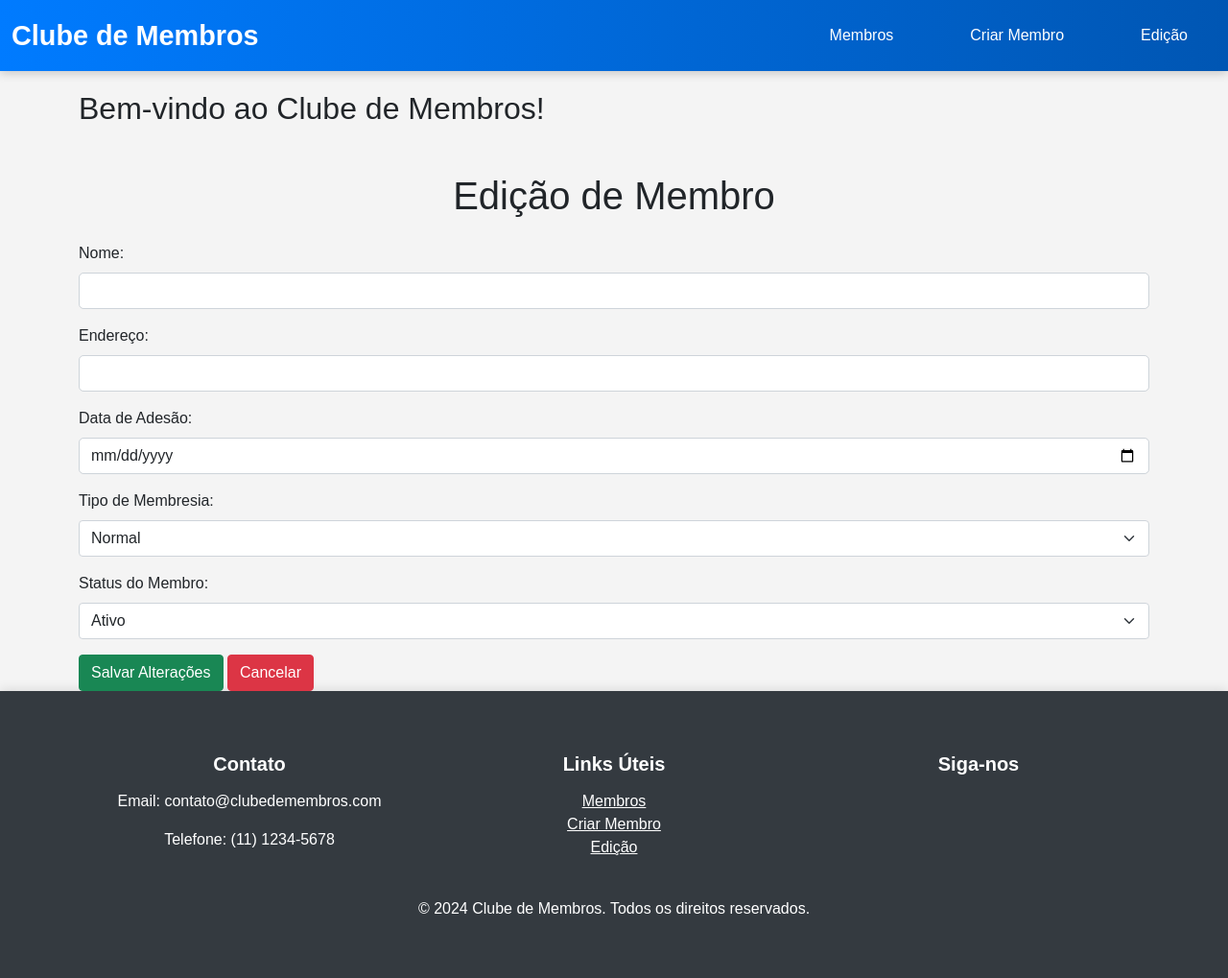
After one commit to LuanGraciano/Projeto_Luan, a PHP site: template src/views/panel/clubeEdit.php in a window 1280 px wide. The commit adds this page. Shown: the whole page at 96% size. Run offline with PHP 8.4, Linux system fonts and the light colour scheme; the template is opened without the code that fills it, so the values that code supplies are empty; some libraries are stand-ins or nearby versions.

Commit message:
aula 03/10/24

```diff
--- a/src/Controllers/Panel/Clube/Clube.php
+++ b/src/Controllers/Panel/Clube/Clube.php
@@ -5,13 +5,15 @@ use Luan\Clube\Helpers\Template\Loader;
 
 class Clube
 {
+    protected Loader $template;
     public function __construct() {
         $this->template = new Loader();
     }
 
     public function execute()
     {
-        echo "Listagem de agendamentos";
+
+        $this->template->render('panel/clube', true);
     }
 
 }
--- a/src/Controllers/Panel/Clube/Create.php
+++ b/src/Controllers/Panel/Clube/Create.php
@@ -5,13 +5,15 @@ use Luan\Clube\Helpers\Template\Loader;
 
 class Create
 {
+    protected Loader $template;
     public function __construct() {
         $this->template = new Loader();
     }
 
     public function execute()
     {
-        echo "tela de criação";
+
+        $this->template->render('panel/clubeCreate', true);
     }
 
 }
--- a/src/Controllers/Panel/Clube/Edit.php
+++ b/src/Controllers/Panel/Clube/Edit.php
@@ -5,13 +5,14 @@ use Luan\Clube\Helpers\Template\Loader;
 
 class Edit
 {
+    protected Loader $template;
     public function __construct() {
         $this->template = new Loader();
     }
 
     public function execute()
     {
-        echo "tela de editação";
+        $this->template->render('panel/clubeEdit', true);
     }
 
 }
--- a/src/Routers/loader.php
+++ b/src/Routers/loader.php
@@ -23,8 +23,9 @@ class Loader
     public function execute()
     {
         $this->userRouter->execute();
+
+        $this->clubeRouters->execute();
         $this->router->dispatch();
-        $this->clubeRouters->execute();
 
         if ($this->router->error()) {
             echo "404";
--- /dev/null
+++ b/src/views/panel/clubeEdit.php
@@ -0,0 +1,95 @@
+
+    <style>
+        body {
+            background-color: #f4f4f4; /* Cor de fundo clara */
+            font-family: 'Arial', sans-serif; /* Fonte moderna */
+        }
+        .header {
+            background-color: #007bff; /* Azul */
+            color: white;
+            padding: 15px 0;
+            box-shadow: 0 2px 10px rgba(0, 0, 0, 0.2);
+        }
+        .header a {
+            color: white;
+            margin: 0 15px;
+            transition: color 0.3s;
+        }
+        .header a:hover {
+            color: #ffd700; /* Cor dourada ao passar o mouse */
+        }
+        .container {
+            margin-top: 20px;
+        }
+        .welcome-message {
+            background-color: #007bff; /* Fundo azul */
+            color: white; /* Texto branco */
+            padding: 30px; /* Espaçamento interno */
+            border-radius: 10px; /* Bordas arredondadas */
+            box-shadow: 0 4px 20px rgba(0, 0, 0, 0.1); /* Sombra leve */
+            text-align: center; /* Centraliza o texto */
+            margin-bottom: 30px; /* Espaço inferior */
+        }
+        .form-card {
+            background-color: white; /* Fundo branco para o formulário */
+            border-radius: 10px; /* Bordas arredondadas */
+            box-shadow: 0 4px 20px rgba(0, 0, 0, 0.1); /* Sombra leve */
+            padding: 30px; /* Padding interno */
+        }
+        .form-card h2 {
+            margin-bottom: 20px; /* Margem inferior */
+            font-weight: bold; /* Negrito */
+        }
+        .form-control {
+            border-radius: 5px; /* Bordas arredondadas nos campos */
+        }
+        .btn-custom {
+            background-color: #007bff; /* Azul */
+            color: white; /* Texto branco */
+            border: none; /* Sem borda */
+            border-radius: 5px; /* Bordas arredondadas */
+            transition: background-color 0.3s; /* Transição suave */
+        }
+        .btn-custom:hover {
+            background-color: #0056b3; /* Azul escuro ao passar o mouse */
+        }
+    </style>
+
+    <div class="container mt-5">
+        <h1 class="text-center">Edição de Membro</h1>
+        <form action="/editar-membro" method="POST" class="mt-4">
+            <div class="mb-3">
+                <label for="nome" class="form-label">Nome:</label>
+                <input type="text" class="form-control" id="nome" name="nome" required>
+            </div>
+            <div class="mb-3">
+                <label for="endereco" class="form-label">Endereço:</label>
+                <input type="text" class="form-control" id="endereco" name="endereco" required>
+            </div>
+            <div class="mb-3">
+                <label for="data-adesao" class="form-label">Data de Adesão:</label>
+                <input type="date" class="form-control" id="data-adesao" name="data-adesao" required>
+            </div>
+            <div class="mb-3">
+                <label for="tipo-membresia" class="form-label">Tipo de Membresia:</label>
+                <select class="form-select" id="tipo-membresia" name="tipo-membresia" required>
+                    <option value="normal">Normal</option>
+                    <option value="premium">Premium</option>
+                    <option value="estudante">Estudante</option>
+                </select>
+            </div>
+            <div class="mb-3">
+                <label for="status" class="form-label">Status do Membro:</label>
+                <select class="form-select" id="status" name="status" required>
+                    <option value="ativo">Ativo</option>
+                    <option value="desligado">Desligado</option>
+                </select>
+            </div>
+            <button type="submit" class="btn btn-success">Salvar Alterações</button>
+            <button type="button" class="btn btn-danger" onclick="window.location.href='/membros'">Cancelar</button>
+        </form>
+    </div>
+
+    <script src="https://code.jquery.com/jquery-3.5.1.slim.min.js"></script>
+    <script src="https://cdn.jsdelivr.net/npm/@popperjs/core@2.5.2/dist/umd/popper.min.js"></script>
+    <script src="https://stackpath.bootstrapcdn.com/bootstrap/5.0.2/js/bootstrap.min.js"></script>
--- a/src/views/partias/footer.php
+++ b/src/views/partias/footer.php
@@ -1,5 +1,62 @@
-<footer>
-        desenvolvido por luan
+
+    <style>
+        .footer {
+            background: #343a40; /* Cor de fundo escura */
+            color: white; /* Cor do texto */
+            padding: 20px 0; /* Padding superior e inferior */
+            box-shadow: 0 -2px 10px rgba(0, 0, 0, 0.1); /* Sombra leve */
+        }
+        .footer h5 {
+            font-weight: bold; /* Negrito */
+            margin-bottom: 15px; /* Espaçamento inferior */
+        }
+        .footer-link {
+            color: white; /* Cor dos links */
+            transition: color 0.3s; /* Transição suave */
+        }
+        .footer-link:hover {
+            color: #007bff; /* Cor ao passar o mouse */
+        }
+        .footer-icon {
+            color: white; /* Cor dos ícones */
+            margin: 0 10px; /* Margem entre ícones */
+            font-size: 1.5rem; /* Tamanho dos ícones */
+            transition: color 0.3s; /* Transição suave */
+        }
+        .footer-icon:hover {
+            color: #007bff; /* Cor ao passar o mouse */
+        }
+    </style>
+
+    <footer class="footer">
+        <div class="container text-center py-4">
+            <div class="row">
+                <div class="col-md-4">
+                    <h5>Contato</h5>
+                    <p>Email: contato@clubedemembros.com</p>
+                    <p>Telefone: (11) 1234-5678</p>
+                </div>
+                <div class="col-md-4">
+                    <h5>Links Úteis</h5>
+                    <ul class="list-unstyled">
+                        <li><a href="/projeto_Luan/panel/clube/" class="footer-link">Membros</a></li>
+                        <li><a href="create" class="footer-link">Criar Membro</a></li>
+                        <li><a href="edit" class="footer-link">Edição</a></li>
+                    </ul>
+                </div>
+                <div class="col-md-4">
+                    <h5>Siga-nos</h5>
+                    <a href="#" class="footer-icon"><i class="fab fa-facebook"></i></a>
+                    <a href="#" class="footer-icon"><i class="fab fa-twitter"></i></a>
+                    <a href="#" class="footer-icon"><i class="fab fa-instagram"></i></a>
+                </div>
+            </div>
+            <div class="mt-4">
+                <p>&copy; 2024 Clube de Membros. Todos os direitos reservados.</p>
+            </div>
+        </div>
     </footer>
+
+    <script src="https://cdn.jsdelivr.net/npm/bootstrap@5.0.2/dist/js/bootstrap.bundle.min.js"></script>
 </body>
 </html>
--- a/src/views/partias/header.php
+++ b/src/views/partias/header.php
@@ -1,11 +1,64 @@
 <!DOCTYPE html>
-<html lang="en">
+<html lang="pt-BR">
 <head>
     <meta charset="UTF-8">
     <meta name="viewport" content="width=device-width, initial-scale=1.0">
-    <title>Document</title>
+    <link href="https://cdn.jsdelivr.net/npm/bootstrap@5.0.2/dist/css/bootstrap.min.css" rel="stylesheet">
+    <script src="https://cdn.jsdelivr.net/npm/bootstrap@5.0.2/dist/js/bootstrap.bundle.min.js"></script>
+    <link rel="stylesheet" href="/PROJETO_LUAN/public/css/style.css">
+    <title>Header Estilizado</title>
+    <style>
+        .header {
+            background: linear-gradient(90deg, #007bff 0%, #0056b3 100%); /* Gradiente moderno */
+            color: white; /* Cor do texto */
+            padding: 20px 30px; /* Padding superior e inferior */
+            box-shadow: 0 4px 15px rgba(0, 0, 0, 0.2); /* Sombra para profundidade */
+            position: sticky; /* Fixa no topo */
+            top: 0; /* Fica no topo da página */
+            z-index: 1000; /* Sobrepõe outros elementos */
+        }
+        .header h1 {
+            font-size: 1.8rem; /* Tamanho da fonte do título */
+            font-weight: bold; /* Negrito */
+            margin: 0; /* Remove margens */
+        }
+        .nav-item {
+            margin-left: 20px; /* Espaçamento entre itens do menu */
+        }
+        .nav-link {
+            color: white; /* Cor dos links */
+            font-size: 1rem; /* Tamanho da fonte dos links */
+            transition: color 0.3s, background-color 0.3s; /* Efeitos de transição */
+            padding: 10px 15px; /* Padding interno dos links */
+            border-radius: 5px; /* Bordas arredondadas */
+        }
+        .nav-link:hover {
+            background-color: rgba(255, 255, 255, 0.1); /* Efeito de fundo ao passar o mouse */
+            color: #ffd700; /* Cor dourada ao passar o mouse */
+        }
+    </style>
 </head>
 <body>
-    <nav>
-        Barra de naveção
-    </nav>
+    <header class="header">
+        <div class="container-fluid d-flex justify-content-between align-items-center">
+            <h1 class="h4">Clube de Membros</h1>
+            <nav>
+                <ul class="nav">
+                    <li class="nav-item">
+                        <a class="nav-link" href="/projeto_Luan/panel/clube/">Membros</a>
+                    </li>
+                    <li class="nav-item">
+                        <a class="nav-link" href="create">Criar Membro</a>
+                    </li>
+                    <li class="nav-item">
+                        <a class="nav-link" href="edit">Edição</a>
+                    </li>
+                </ul>
+            </nav>
+        </div>
+    </header>
+
+    <div class="container">
+        <h2>Bem-vindo ao Clube de Membros!</h2>
+        <!-- O conteúdo da página vai aqui -->
+    </div>
```
Also changed, not shown: src/Routers/Panel/Clube/ClubeRouters.php (+4 -3 lines), src/views/panel/clube.php (added, +58 -0 lines), src/views/panel/clubeCreate.php (added, +86 -0 lines), public/css/style.css (line endings or trailing spaces).
